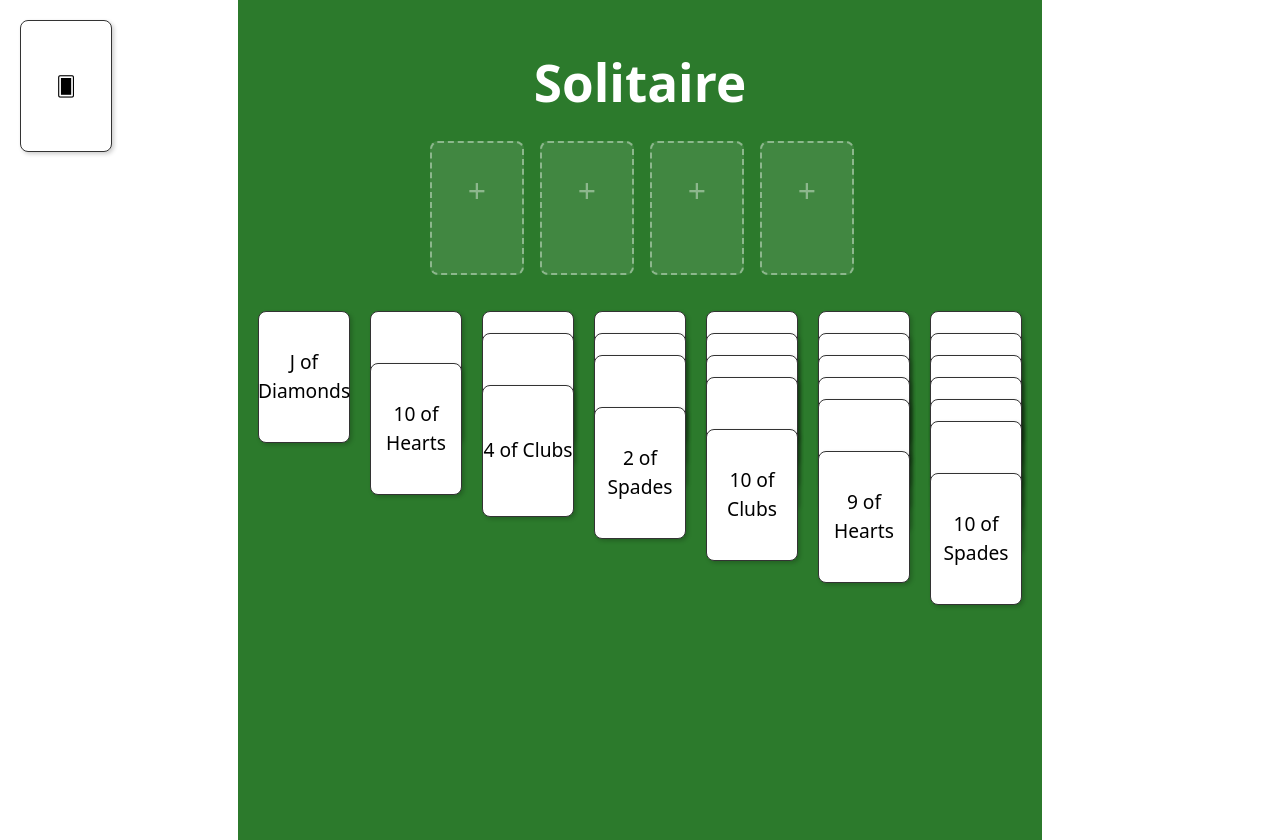
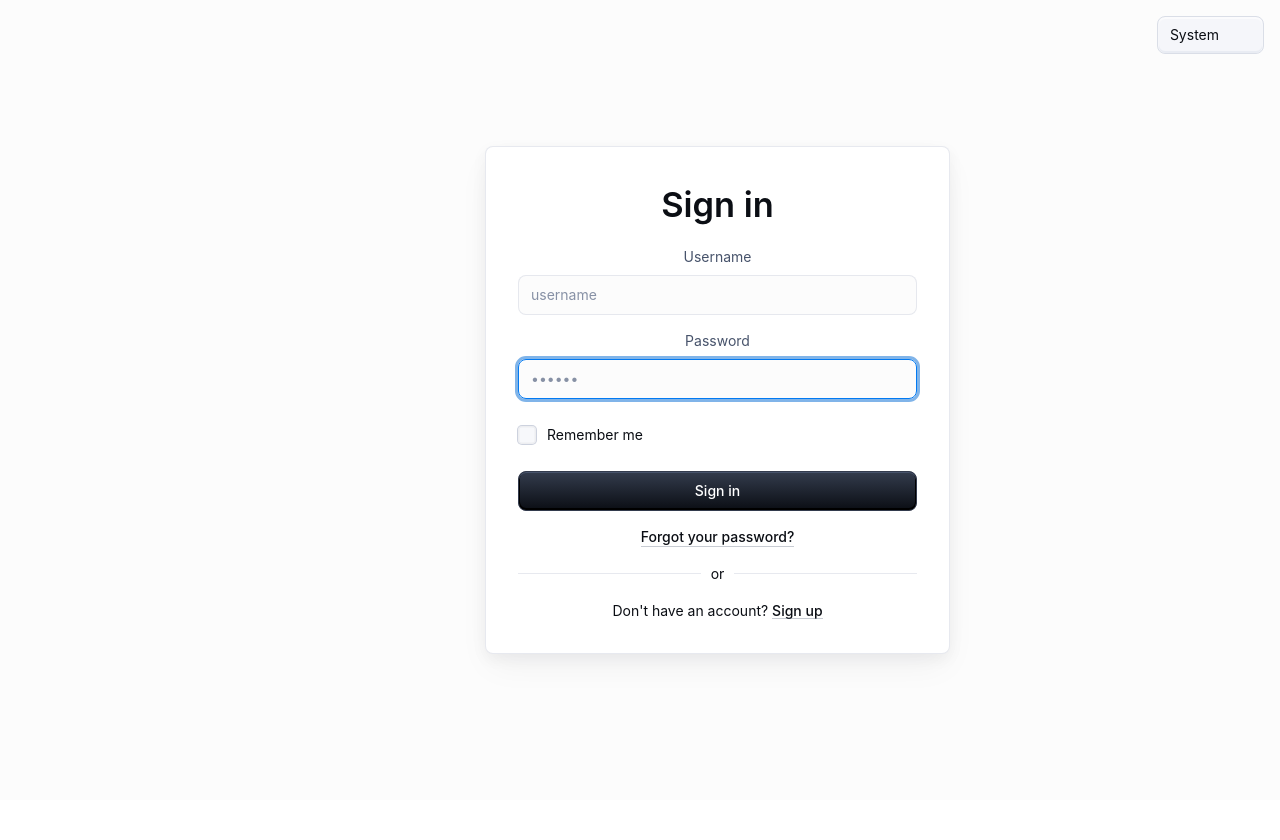
Before and after one commit to Team-Mavericks-CCG/Mavericks_Cat_CGs, a React (Vite) app in the folder frontend/: page / in a window 1280 px wide. After the commit the page ends 800 px from the top, so only its background shows below. Built offline with nearby package versions, Linux system fonts and the light colour scheme; some icons are missing.

Commit message:
routing signIn straight to solitaire. comments and changes made to main, signin, solitairePage

```diff
--- a/frontend/package.json
+++ b/frontend/package.json
@@ -19,7 +19,8 @@
     "react": "^19.0.0",
     "react-dnd": "^16.0.1",
     "react-dnd-html5-backend": "^16.0.1",
-    "react-dom": "^19.0.0"
+    "react-dom": "^19.0.0",
+    "react-router-dom": "^7.4.1"
   },
   "devDependencies": {
     "@eslint/js": "^9.21.0",
--- a/frontend/src/SignInComponent/SignIn.tsx
+++ b/frontend/src/SignInComponent/SignIn.tsx
@@ -1,4 +1,5 @@
 import * as React from "react";
+import { useNavigate } from "react-router-dom";
 import Box from "@mui/material/Box";
 import Button from "@mui/material/Button";
 import Checkbox from "@mui/material/Checkbox";
@@ -17,6 +18,7 @@ import ForgotPassword from "./components/ForgotPassword";
 import AppTheme from "../shared-theme/AppTheme";
 import ColorModeSelect from "../shared-theme/ColorModeSelect";
 import axios, { AxiosError } from "axios";
+
 
 const Card = styled(MuiCard)(({ theme }) => ({
   display: "flex",
@@ -75,6 +77,8 @@ export default function SignIn(props: { disableCustomTheme?: boolean }) {
     setOpen(false);
   };
 
+  const navigate = useNavigate(); /*handleSubmit must use the nav func*/
+
   const handleSubmit = async (event: React.FormEvent<HTMLFormElement>) => {
     event.preventDefault();
 
@@ -104,7 +108,8 @@ export default function SignIn(props: { disableCustomTheme?: boolean }) {
 
       localStorage.setItem("authToken", response.data.token);
 
-      window.location.href = "/solitaire";
+      /*window.location.href = "/solitaire";  full page reload, rm */
+      navigate("/solitaire"); /* routes to the solitaire page*/
     } catch (error) {
       console.error("Error during login:", error);
 
--- a/frontend/src/main.tsx
+++ b/frontend/src/main.tsx
@@ -1,11 +1,19 @@
 import { StrictMode } from "react";
 import { createRoot } from "react-dom/client";
+import { BrowserRouter, Routes, Route } from "react-router-dom";
 import "./index.css";
-// import SignIn from "./SignInComponent/SignIn";
+import SignIn from "./SignInComponent/SignIn";
 import { SolitairePage } from "./games/solitaire/solitairePage";
 
 createRoot(document.getElementById("root")!).render(
   <StrictMode>
-    <SolitairePage />
+    <BrowserRouter>
+    <Routes>
+        <Route path="/" element={<SignIn />} />  {/* / url is homepage but for now its the signin*/}
+        <Route path="/solitaire" element={<SolitairePage />} /> {/* /solitaire url is solitaire*/}
+      </Routes>
+    </BrowserRouter>
+
+    {/*<SolitairePage />  going to rm this */}
   </StrictMode>
 );
```
Also changed, not shown: 1 other file (tests, documents, lock files or other folders).
